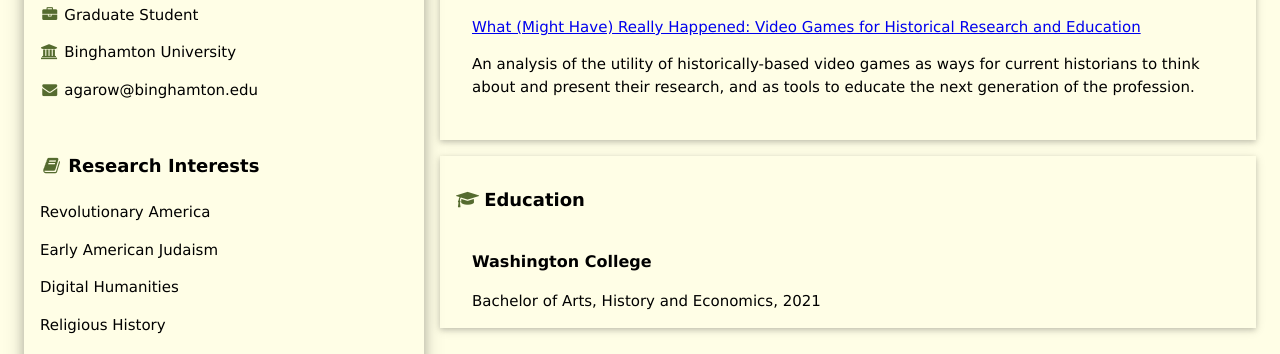
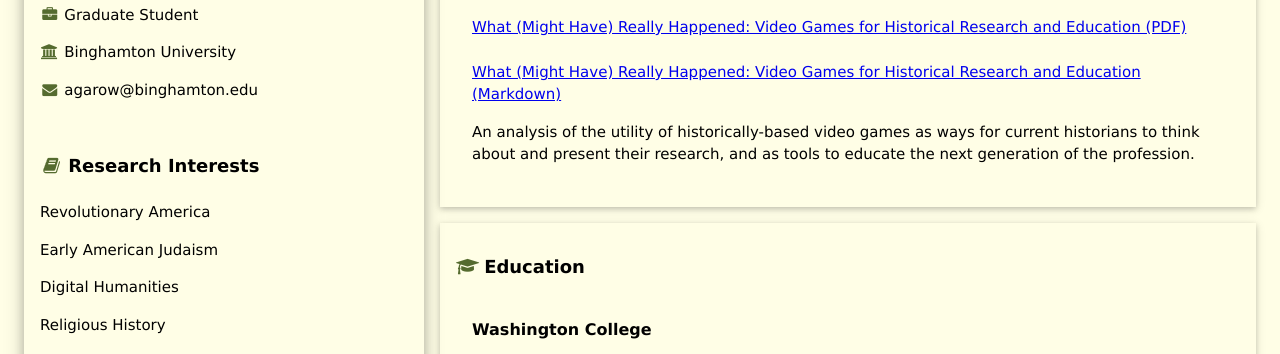
Before and after one commit to EzraGarow/ezragarow.github.io, a plain HTML site: page index.html in a window 1280 px wide. Shown: the part 427-781 px from the top of the page. Drawn offline with Linux system fonts and the light colour scheme.

Commit message:
push to main

```diff
--- a/index.html
+++ b/index.html
@@ -71,7 +71,8 @@
         <h5><i class="fa fa-suitcase fa-fw margin-right green"></i>Digital Projects</h5>
         <div class="container">
           <h6 class="w3-opacity"><b>Recent Projects</b></h6>
-          <a href="Final_Paper.pdf">What (Might Have) Really Happened: Video Games for Historical Research and Education</a>
+          <a href="Final_Paper.pdf">What (Might Have) Really Happened: Video Games for Historical Research and Education (PDF)</a><br><br>
+          <a href="Final_Paper.md">What (Might Have) Really Happened: Video Games for Historical Research and Education (Markdown)</a>
           <p>An analysis of the utility of historically-based video games as ways for current historians to think about and present their research, and as tools to educate the next generation of the profession.</p>
           <hr>
         </div>
```
Also changed, not shown: 1 other file.
